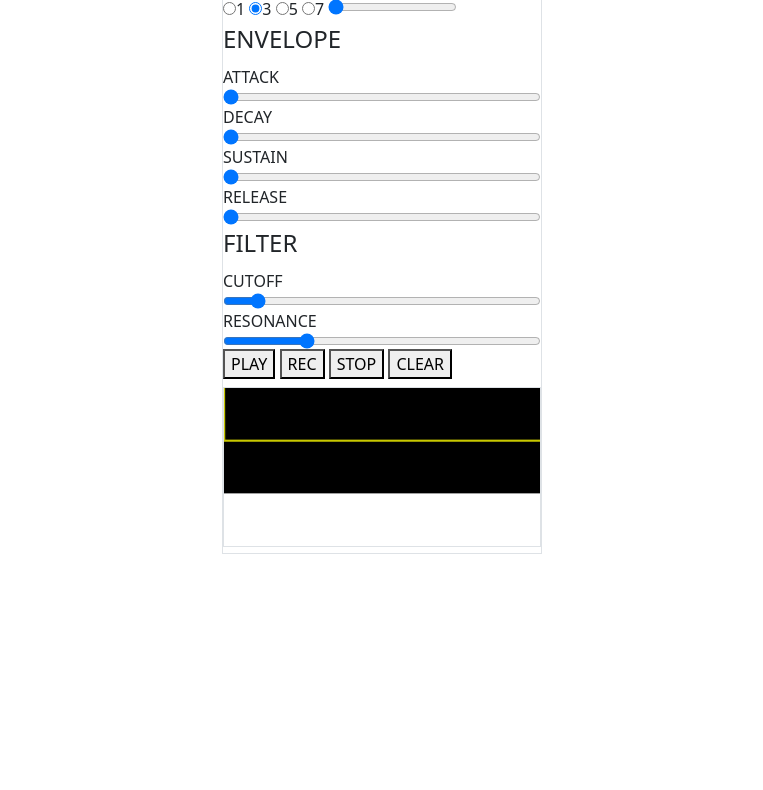
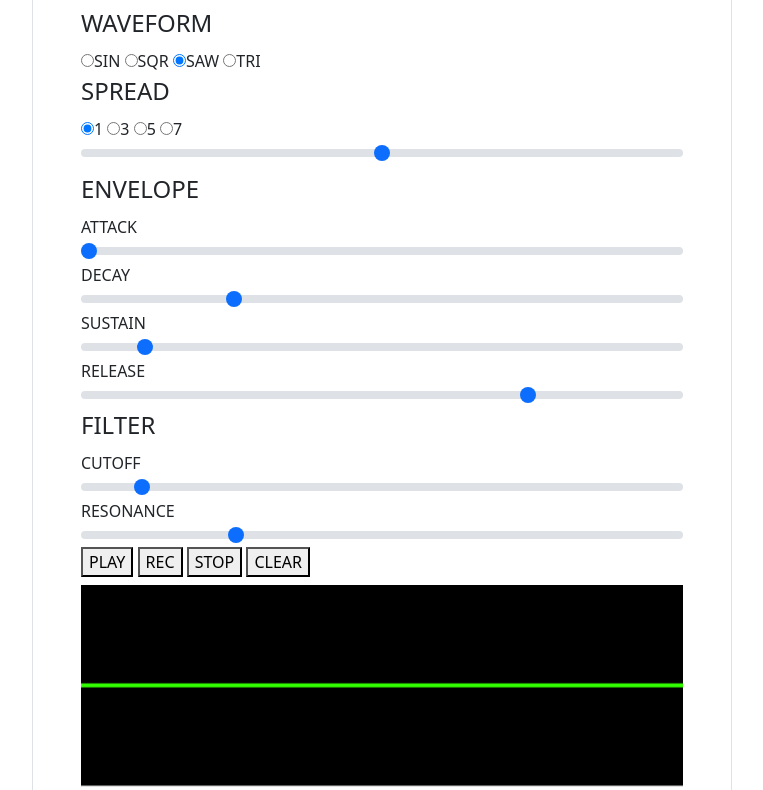
Before and after one commit to Elrond-Hubbard/jSynth2, a plain HTML site: page index.html in a window 1280 px wide. Shown: the part 164-954 px from the top of the page, without its empty margins (258-1021 px from the left). Before the commit the page ends 800 px from the top, so only its background shows below. Drawn offline with nearby package versions, Linux system fonts and the light colour scheme.

Commit message:
adjusted default synth parameters

```diff
--- a/assets/script.js
+++ b/assets/script.js
@@ -2,7 +2,31 @@
 
 // SYNTH
 const comp = new Tone.Compressor(-50, 3).toDestination();
-const synth = new Tone.MonoSynth().connect(comp);
+const synth = new Tone.MonoSynth({
+    oscillator: {
+        type: "fatsawtooth",
+        count: 1,
+        spread: 25
+    },
+    envelope: {
+        attack: 0.005,
+        decay: 0.5,
+        sustain: 0.1,
+        release: 1
+    },
+    filter: {
+        Q: 5
+    },
+    filterEnvelope: {
+        attack: 0.005,
+        decay: 0.5,
+        sustain: 0.1,
+        release: 1,
+        baseFrequency: 200
+    }
+}).connect(comp);
+
+console.log(synth)
 
 
 // WAVEFORM SELECTOR
@@ -31,6 +55,7 @@ const attackSlider = document.querySelector('#attack');
 const decaySlider = document.querySelector('#decay');
 const sustainSlider = document.querySelector('#sustain');
 const releaseSlider = document.querySelector('#release');
+
 attackSlider.addEventListener('input', function () {
     let attack = parseFloat(this.value);
     synth.envelope.attack = attack;
@@ -51,6 +76,8 @@ releaseSlider.addEventListener('input', function () {
     synth.envelope.release = release;
     synth.filterEnvelope.release = release;
 })
+
+
 
 // FILTER CONTROLS
 cutoffSlider = document.querySelector('#cutoff')
@@ -77,7 +104,7 @@ keyboard.down((note) => {
     synth.triggerAttack(note.frequency);
     // notes are recorded to sequencer if recorder is active
     if (recordingState==='true' && dynamicLoop.length<16) {
-        dynamicLoop.push(Tone.Frequency(note.frequency).toNote())
+        dynamicLoop.push(Tone.Frequency(note.frequency).toNote())//freq converted to note
     console.log(dynamicLoop)
     sequenceLabel.innerText = dynamicLoop;
     }
@@ -104,7 +131,6 @@ var dynamicLoop = [];
 
 // SEQUENCER
 const sequenceLabel = document.getElementById("sequence-label")
-
 // PLAY BUTTON
 const playButton = document.getElementById("play-button");
 playButton.addEventListener('click', () => {
@@ -112,23 +138,24 @@ playButton.addEventListener('click', () => {
         console.log(note, time);
         synth.triggerAttackRelease(note, "16n", time)
     }, dynamicLoop, "16n").start(0);
+    playButton.style.backgroundColor = "green"
+    playButton.style.color = "white"
     Tone.Transport.start();
 });
-
 // STOP BUTTON
 const stopButton = document.getElementById("stop-button");
 stopButton.addEventListener('click', () => {
+    playButton.style.backgroundColor = ""
+    playButton.style.color = ""
     sequence.stop(0)
     Tone.Transport.stop(0)
 })
-
 // CLEAR BUTTON
 const clearButton = document.getElementById("clear-button")
 clearButton.addEventListener('click', () => {
     dynamicLoop = [];
     sequenceLabel.innerText = dynamicLoop;
 })
-
 // RECORD BUTTON
 const recordButton = document.getElementById("record-button")
 let recordingState = recordButton.dataset.recording;
@@ -137,8 +164,10 @@ recordButton.addEventListener('click', () => {
     if (recordingState === 'false') {
         recordingState = 'true';
         recordButton.style.backgroundColor = "red"
+        recordButton.style.color = "white"
     } else {
         recordButton.style.backgroundColor = ""
+        recordButton.style.color = ""
         recordingState = 'false';
     }
 })
@@ -149,38 +178,34 @@ const canvas = document.getElementById("canvas");
 const canvasWidth = canvas.offsetWidth;
 const ctx = canvas.getContext("2d");
 
-
-
 const toneAnalyser = new Tone.Analyser({size: 2048, type: "waveform"});
 synth.connect(toneAnalyser)
 
 function draw() {
     const drawVisual = requestAnimationFrame(draw)
     const oscBuffer = toneAnalyser.size
-    oscArray = toneAnalyser.getValue()
-    ctx.fillRect(0, 0, 400, 100);
+    const oscArray = toneAnalyser.getValue()
+
+    ctx.fillRect(0, 0, canvasWidth, 100);
     ctx.lineWidth = 2;
-    ctx.strokeStyle = "rgb(200, 200, 0)"
+    ctx.strokeStyle = "rgb(50, 255, 0)"
     ctx.beginPath();
 
-    const sliceWidth = 400 / oscBuffer;
+    const sliceWidth = canvasWidth / oscBuffer;
     let x = 0;
 
     for (i = 0; i < oscBuffer; i++) {
         const v = oscArray[i] / 16.0;
         const y = v * (200);
-
         if (i === 0) {
-            ctx.moveTo(x/2, y);
+            ctx.moveTo(x/2-3, y);
         } else {
-            ctx.lineTo(x, y+50);
+            ctx.lineTo(x-3, y+50);
         }
-
         x += sliceWidth;
     }
 
-    ctx.lineTo(400, 200/2);
+    ctx.lineTo(canvasWidth, 200/2);
     ctx.stroke();
 }
-
 draw()
--- a/index.html
+++ b/index.html
@@ -6,43 +6,44 @@
     <title>jSynth 2</title>
     <link href="https://cdn.jsdelivr.net/npm/bootstrap@5.2.3/dist/css/bootstrap.min.css" rel="stylesheet" integrity="sha384-rbsA2VBKQhggwzxH7pPCaAqO46MgnOM80zW1RWuH61DGLwZJEdK2Kadq2F9CUG65" crossorigin="anonymous">
 </head>
-<body class="w-25 mx-auto border mt-5">
+<body class="w-100 h-auto mx-auto border mt-5 p-5" style="max-width: 700px">
+    <h1 class="pb-3 text-end">jSynth v2</h1>
     <fieldset>
         <legend>WAVEFORM</fieldset>
         <input id="sine" value="fatsine" type="radio" name="waveform">SIN
         <input id="square" value="fatsquare" type="radio" name="waveform">SQR
-        <input id="sawtooth" value="fatsawtooth" type="radio" name="waveform">SAW
-        <input id="triangle" value="fattriangle" type="radio" name="waveform" checked>TRI
+        <input id="sawtooth" value="fatsawtooth" type="radio" name="waveform" checked>SAW
+        <input id="triangle" value="fattriangle" type="radio" name="waveform">TRI
 
     </fieldset>
     <fieldset>
         <legend>SPREAD</legend>
-        <input id="count-1" value="1" type="radio" name="count">1
-        <input id="count-3" value="3" type="radio" name="count" checked>3
+        <input id="count-1" value="1" type="radio" name="count" checked>1
+        <input id="count-3" value="3" type="radio" name="count">3
         <input id="count-5" value="5" type="radio" name="count">5
         <input id="count-7" value="7" type="radio" name="count">7
-        <input id="spread" type="range" value="0" min="0" max="50">
+        <input id="spread" class="form-range" type="range" value="25" min="0" max="50">
     </fieldset>
     <fieldset>
         <legend>ENVELOPE</legend>
         <div class="d-flex flex-column">
             <label>ATTACK</label>
-            <input id="attack" type="range" value="0" min="0" max="3" step="0.05">
+            <input id="attack" class="form-range" type="range" value="0.005" min="0.005" max="2" step="0.005">
             <label>DECAY</label>
-            <input id="decay" type="range" value="0" min="0" max="3" step="0.05">
+            <input id="decay" class="form-range" type="range" value="0.5" min="0.005" max="2" step="0.005">
             <label>SUSTAIN</label>
-            <input id="sustain" type="range" value="0" min="0" max="1" step="0.05">
+            <input id="sustain" class="form-range" type="range" value="0.1" min="0.005" max="1" step="0.005">
             <label>RELEASE</label>
-            <input id="release" type="range" value="0" min="0" max="3" step="0.05">
+            <input id="release" class="form-range" type="range" value="1.5" min="0.005" max="2" step="0.005">
         </div>
     </fieldset>
     <fieldset>
         <legend>FILTER</legend>
         <div class="d-flex flex-column">
             <label>CUTOFF</label>
-            <input id="cutoff" type="range" value="200" min="20" max="2000">
+            <input id="cutoff" class="form-range" type="range" value="200" min="20" max="2000">
             <label>RESONANCE</label>
-            <input id="resonance" type="range" value="5" min="0" max="20" step="0.1">
+            <input id="resonance" class="form-range" type="range" value="5" min="0" max="20" step="0.1">
         </div>
     </fieldset>
 
@@ -53,7 +54,7 @@
 
     <h5 id="sequence-label"></h5>
 
-    <canvas id="canvas" class="border w-100" style="width: 300px;"></canvas>
+    <canvas id="canvas" class="w-100" style="width: 300px;"></canvas>
 
     <script src="https://cdn.jsdelivr.net/npm/bootstrap@5.2.3/dist/js/bootstrap.bundle.min.js" integrity="sha384-kenU1KFdBIe4zVF0s0G1M5b4hcpxyD9F7jL+jjXkk+Q2h455rYXK/7HAuoJl+0I4" crossorigin="anonymous"></script>
     <script src="/assets/audiokeys.min.js"></script>
```
